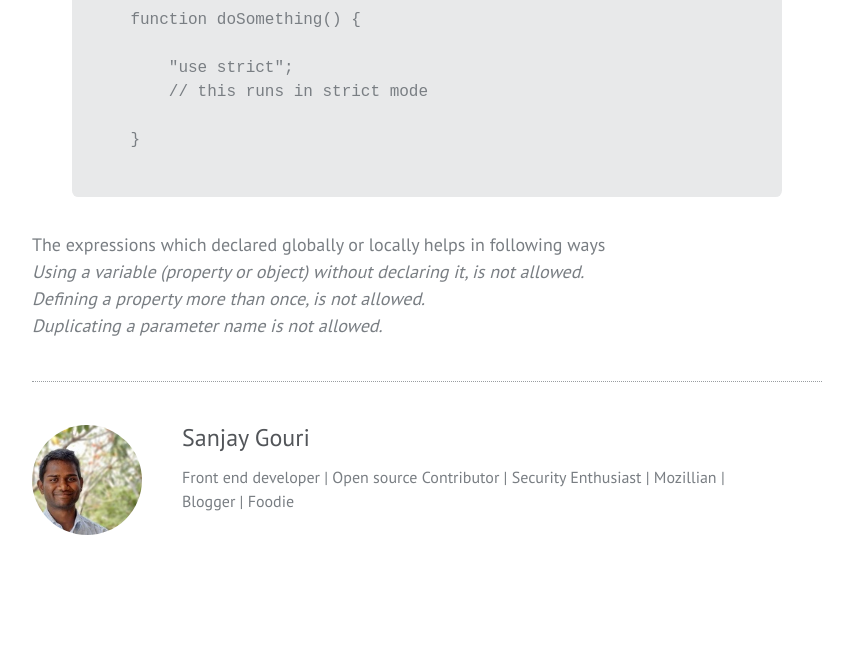
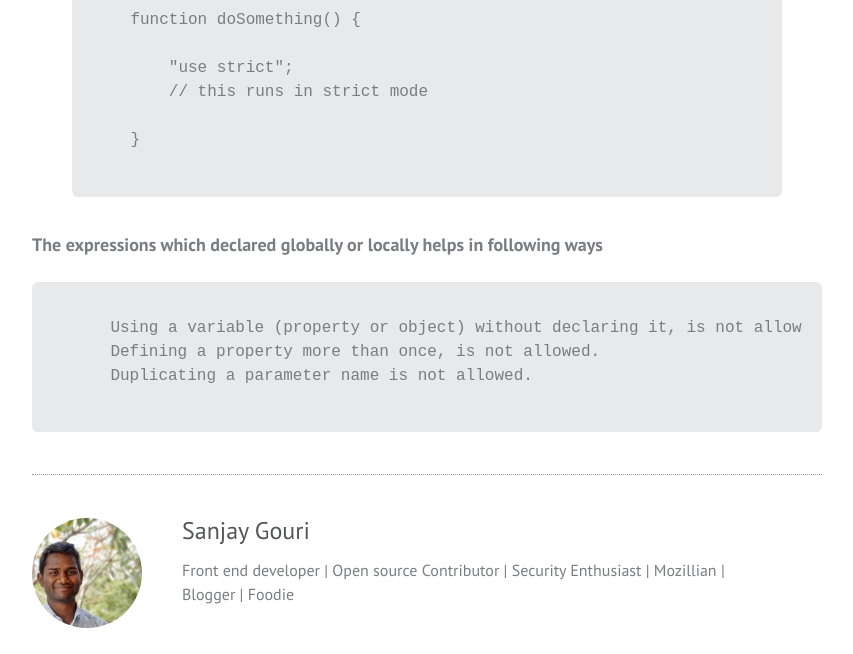
Before and after one commit to coderlogue/coderlogue.github.io, a Jekyll site: the page built from _posts/2015-08-15-Javascript use strict.md, in a window 1280 px wide and 900 px high, scrolled down 839 px, cut to the strip 0-654 px from the top of the window. Shown: the whole strip, without its empty margins (213-1066 px from the left). Built offline with Jekyll 4.4.1, drawn with Linux system fonts in a browser that asks for light colours; comment, search, counter and statistics services are not loaded.

Commit message:
Update 2015-08-15-Javascript use strict.md

```diff
--- a/_posts/2015-08-15-Javascript use strict.md
+++ b/_posts/2015-08-15-Javascript use strict.md
@@ -37,16 +37,7 @@
 {% endhighlight %}
 
 
-  <b> The expressions which declared globally or locally  helps in following ways </b>
-   <br/>
-   <i>
+<h3> The expressions which declared globally or locally  helps in following ways </h3>
         Using a variable (property or object) without declaring it, is not allowed.
-   </i>
-    <br/>
-   <i>
         Defining a property more than once, is not allowed.
-    </i>
-     <br/>
-    <i>
         Duplicating a parameter name is not allowed.
-     </i>
```
